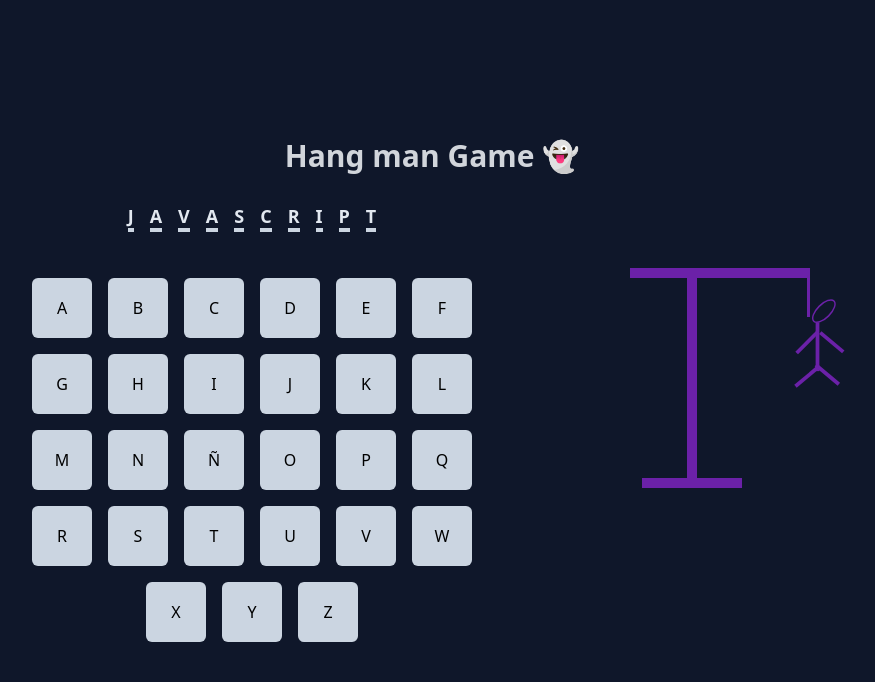
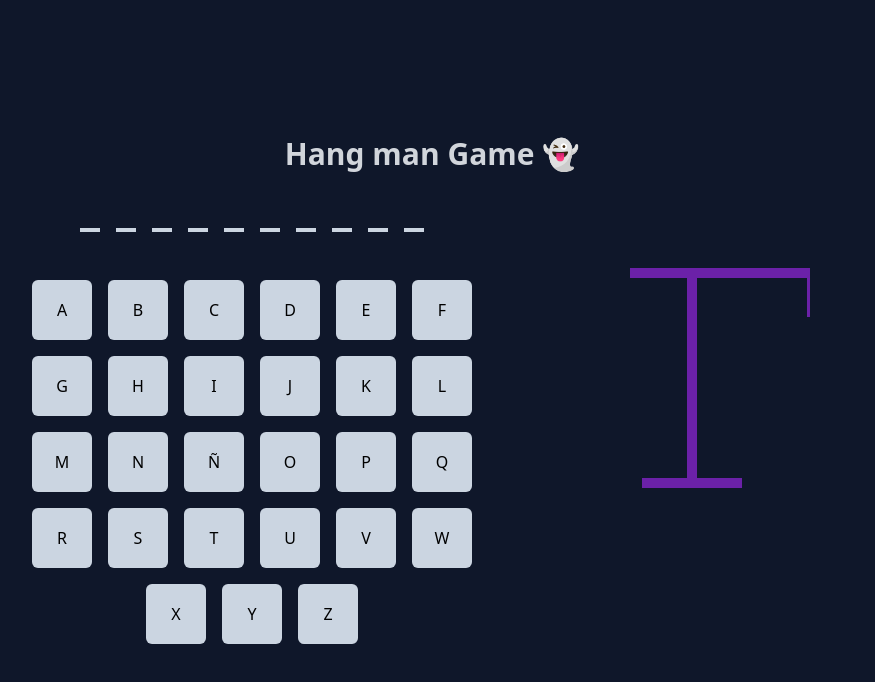
Before and after one commit to JoseIsra/hangman-angular-game, an Angular app: page / in a window 1280 px wide. Shown: the top 682 px of the page, without its empty margins (208-1083 px from the left). Built offline with nearby package versions, Linux system fonts and the light colour scheme.

Commit message:
✨ (game): Logic game for hangman
logic game for hangman

```diff
--- a/src/app/app.component.html
+++ b/src/app/app.component.html
@@ -1,8 +1,31 @@
-<main class="w-screen h-screen bg-slate-900 p-5 grid place-content-center">
+<main class="h-screen bg-slate-900 grid place-content-center overflow-x-hidden">
   <h1 class="text-center font-bold text-3xl text-gray-300">Hang man Game 👻</h1>
-
+  <p *ngIf="victory" class="text-center text-2xl text-white font-bold">
+    Felicidades, bien hecho! 😀
+  </p>
+  <div *ngIf="victory">
+    <button
+      type="button"
+      class="text-white bg-blue-700 hover:bg-blue-800 focus:ring-4 focus:ring-blue-300 font-medium rounded-lg text-sm px-5 py-2.5 mr-2 mb-2 dark:bg-blue-600 dark:hover:bg-blue-700 focus:outline-none dark:focus:ring-blue-800"
+      (click)="handleResetGame()"
+    >
+      Volver a jugar
+    </button>
+  </div>
   <section class="flex gap-20 items-center">
-    <app-keyboard [currentWord]="word" (letterSelected)="handleLetterSelected($event)" />
-    <app-hangman />
+    <app-keyboard
+      [endGame]="mistakes === 6"
+      [playerWon]="correctLetters.length === uniqueLetters.length"
+      [currentWord]="word"
+      [correctLetters]="correctLetters"
+      [wrongLetters]="wrongLetters"
+      [selectedLetters]="selectedLetters"
+      (letterSelected)="handleLetterSelected($event)"
+    />
+    <app-hangman
+      [mistakes]="mistakes"
+      [endGame]="mistakes === 6"
+      (resetBtn)="handleResetGame()"
+    />
   </section>
 </main>
--- a/src/app/app.component.ts
+++ b/src/app/app.component.ts
@@ -1,15 +1,47 @@
-import { Component } from '@angular/core';
+import { Component, DoCheck } from '@angular/core';
 
 @Component({
   selector: 'app-root',
   templateUrl: './app.component.html',
   styleUrls: ['./app.component.scss'],
 })
-export class AppComponent {
+export class AppComponent implements DoCheck {
   title = 'hangman-angular-game';
-  word = 'Javascript';
+  word = 'Javascript'.toUpperCase();
+  selectedLetters: string[] = [];
+  correctLetters: string[] = [];
+  wrongLetters: string[] = [];
+  mistakes = 0;
+  uniqueLetters = [...new Set([...this.word])];
+
+  victory = this.correctLetters.length === this.uniqueLetters.length;
+
+  ngDoCheck(): void {
+    if (this.correctLetters.length === this.uniqueLetters.length) {
+      this.victory = true;
+    }
+  }
 
   handleLetterSelected(letter: string) {
-    console.log('has recibido una letra', letter);
+    const upperCased = letter.toUpperCase();
+    if (this.uniqueLetters.includes(upperCased)) {
+      this.correctLetters.push(upperCased);
+    } else {
+      this.wrongLetters.push(upperCased);
+      this.mistakes += 1;
+    }
+    this.selectedLetters.push(letter.toUpperCase());
+  }
+
+  resetGame() {
+    this.selectedLetters = [];
+    this.correctLetters = [];
+    this.wrongLetters = [];
+    this.mistakes = 0;
+    this.victory = false;
+  }
+
+  handleResetGame() {
+    this.resetGame();
   }
 }
--- a/src/app/app.module.ts
+++ b/src/app/app.module.ts
@@ -7,9 +7,10 @@ import { KeyboardComponent } from './components/keyboard/keyboard.component';
 import { HangmanComponent } from './components/hangman/hangman.component';
 import { HeadComponent } from './components/hangman/head/head.component';
 import { StickComponent } from './components/hangman/stick/stick.component';
+import { HangmanDrawingComponent } from './components/hangman/hangman-drawing/hangman-drawing.component';
 
 @NgModule({
-  declarations: [AppComponent, KeyboardComponent, HangmanComponent, HeadComponent, StickComponent],
+  declarations: [AppComponent, KeyboardComponent, HangmanComponent, HeadComponent, StickComponent, HangmanDrawingComponent],
   imports: [BrowserModule, AppRoutingModule],
   providers: [],
   bootstrap: [AppComponent],
--- /dev/null
+++ b/src/app/components/hangman/hangman-drawing/hangman-drawing.component.html
@@ -0,0 +1 @@
+<ng-template #dynamic></ng-template>
--- /dev/null
+++ b/src/app/components/hangman/hangman-drawing/hangman-drawing.component.ts
@@ -0,0 +1,35 @@
+import {
+  Component,
+  Input,
+  OnInit,
+  ViewContainerRef,
+  ViewChild,
+} from '@angular/core';
+import { HeadComponent } from '../head/head.component';
+import { StickComponent } from '../stick/stick.component';
+type ComponentType = typeof HeadComponent | typeof StickComponent;
+export type LoadableComponent = {
+  component: ComponentType;
+  params?: {
+    bodyPart: string;
+  };
+};
+
+@Component({
+  selector: 'app-hangman-drawing',
+  templateUrl: './hangman-drawing.component.html',
+  styleUrls: ['./hangman-drawing.component.scss'],
+})
+export class HangmanDrawingComponent implements OnInit {
+  @Input() component!: LoadableComponent;
+  @ViewChild('dynamic', { read: ViewContainerRef, static: true })
+  componentLoader!: ViewContainerRef;
+  ngOnInit(): void {
+    const componentRef = this.componentLoader.createComponent<any>(
+      this.component.component
+    );
+    if (this.component.params) {
+      componentRef.instance.bodyPart = this.component.params.bodyPart;
+    }
+  }
+}
--- a/src/app/components/hangman/hangman.component.html
+++ b/src/app/components/hangman/hangman.component.html
@@ -1,19 +1,32 @@
 <section>
   <div class="relative h-[300px] w-[280px]">
+    <span *ngIf="endGame" class="text-white text-xl"> FIN DEL JUEGO</span>
     <section class="flex flex-col items-center w-[200px]">
       <div class="roof bg-purple-800 w-[180px] h-[10px] translate-x-7 relative">
-        <div class="rope bg-purple-800 w-[3px] h-[45px] absolute right-0 top-1"></div>
+        <div
+          class="rope bg-purple-800 w-[3px] h-[45px] absolute right-0 top-1"
+        ></div>
       </div>
       <div class="pilar bg-purple-800 w-[10px] h-[200px]"></div>
       <div class="floor bg-purple-800 w-[100px] h-[10px]"></div>
     </section>
-    <section class="absolute flex flex-col items-center scale-75 right-[22px] top-5">
-      <app-head />
-      <app-stick />
-      <app-stick [bodyPart]="'left-arm'" />
-      <app-stick [bodyPart]="'right-arm'" />
-      <app-stick [bodyPart]="'right-leg'" />
-      <app-stick [bodyPart]="'left-leg'" />
+    <section
+      class="absolute flex flex-col items-center scale-75 right-[22px] top-5"
+    >
+      <app-hangman-drawing
+        *ngFor="let part of bodyParts.slice(0, mistakes)"
+        [component]="part"
+      >
+      </app-hangman-drawing>
     </section>
   </div>
+  <div *ngIf="endGame">
+    <button
+      type="button"
+      class="text-white bg-blue-700 hover:bg-blue-800 focus:ring-4 focus:ring-blue-300 font-medium rounded-lg text-sm px-5 py-2.5 mr-2 mb-2 dark:bg-blue-600 dark:hover:bg-blue-700 focus:outline-none dark:focus:ring-blue-800 w-full"
+      (click)="handleResetGame()"
+    >
+      REINICIAR JUEGO
+    </button>
+  </div>
 </section>
--- a/src/app/components/hangman/hangman.component.ts
+++ b/src/app/components/hangman/hangman.component.ts
@@ -1,8 +1,53 @@
-import { Component } from '@angular/core';
-
+import { Component, Input, Output, EventEmitter } from '@angular/core';
+import { HeadComponent } from './head/head.component';
+import { StickComponent } from './stick/stick.component';
 @Component({
   selector: 'app-hangman',
   templateUrl: './hangman.component.html',
   styleUrls: ['./hangman.component.scss'],
 })
-export class HangmanComponent {}
+export class HangmanComponent {
+  @Input({ required: true }) mistakes = 0;
+  @Input() endGame = false;
+  @Output() resetBtn = new EventEmitter();
+
+  bodyParts = [
+    {
+      component: HeadComponent,
+    },
+    {
+      component: StickComponent,
+      params: {
+        bodyPart: 'body',
+      },
+    },
+    {
+      component: StickComponent,
+      params: {
+        bodyPart: 'left-arm',
+      },
+    },
+    {
+      component: StickComponent,
+      params: {
+        bodyPart: 'right-arm',
+      },
+    },
+    {
+      component: StickComponent,
+      params: {
+        bodyPart: 'left-leg',
+      },
+    },
+    {
+      component: StickComponent,
+      params: {
+        bodyPart: 'right-leg',
+      },
+    },
+  ];
+
+  handleResetGame() {
+    this.resetBtn.emit();
+  }
+}
--- a/src/app/components/keyboard/keyboard.component.html
+++ b/src/app/components/keyboard/keyboard.component.html
@@ -1,14 +1,36 @@
 <section class="flex flex-col gap-10 w-[520px] p-5 rounded-md items-center">
   <div *ngIf="currentWord.length > 0" class="flex flex-wrap p-2 gap-4">
-    <div *ngFor="let letter2 of gameWord">
-      <span class="uppercase text-slate-200 border-b-4 border-b-slate-300 font-bold text-lg">
-        {{letter2}}
+    <div
+      *ngFor="let letter of gameWord"
+      class="border-b-4 border-b-slate-300 w-[20px]"
+    >
+      <span
+        class="uppercase text-slate-200 font-bold text-lg"
+        [ngClass]="[correctLetters.includes(letter) ? 'visible' : 'invisible']"
+      >
+        {{ letter }}
       </span>
     </div>
   </div>
   <div class="flex flex-wrap justify-center gap-4">
-    <button *ngFor="let letter of alphabet" class="uppercase rounded-md px-4 py-2 bg-slate-300 w-[60px] h-[60px]"
-      (click)="selectLetter(letter)">
+    <button
+      *ngFor="let letter of alphabet"
+      class="uppercase rounded-md px-4 py-2 w-[60px] h-[60px]"
+      [ngClass]="{
+        'opacity-50': selectedLetters.includes(letter.toUpperCase())
+      }"
+      [ngClass]="[
+        correctLetters.includes(letter.toUpperCase())
+          ? 'bg-green-600'
+          : wrongLetters.includes(letter.toUpperCase())
+          ? 'bg-red-600'
+          : 'bg-slate-300'
+      ]"
+      [disabled]="
+        selectedLetters.includes(letter.toUpperCase()) || endGame || playerWon
+      "
+      (click)="selectLetter(letter)"
+    >
       {{ letter }}
     </button>
   </div>
--- a/src/app/components/keyboard/keyboard.component.ts
+++ b/src/app/components/keyboard/keyboard.component.ts
@@ -7,10 +7,16 @@ import { Component, Input, OnInit, Output, EventEmitter } from '@angular/core';
 })
 export class KeyboardComponent implements OnInit {
   @Input({ required: true }) currentWord = '';
+  @Input() selectedLetters: string[] = [];
+  @Input() correctLetters: string[] = [];
+  @Input() wrongLetters: string[] = [];
+  @Input() playerWon = false;
+  @Input() endGame = false;
   @Output() letterSelected = new EventEmitter<string>();
 
   alphabet = [...'abcdefghijklmnñopqrstuvwxyz'];
   gameWord: string[] = [];
+
   ngOnInit(): void {
     this.gameWord = [...this.currentWord];
   }
```
Also changed, not shown: .eslintrc.json, src/app/components/hangman/hangman-drawing/hangman-drawing.component.scss (added), 1 other file (tests, documents, lock files or other folders).
